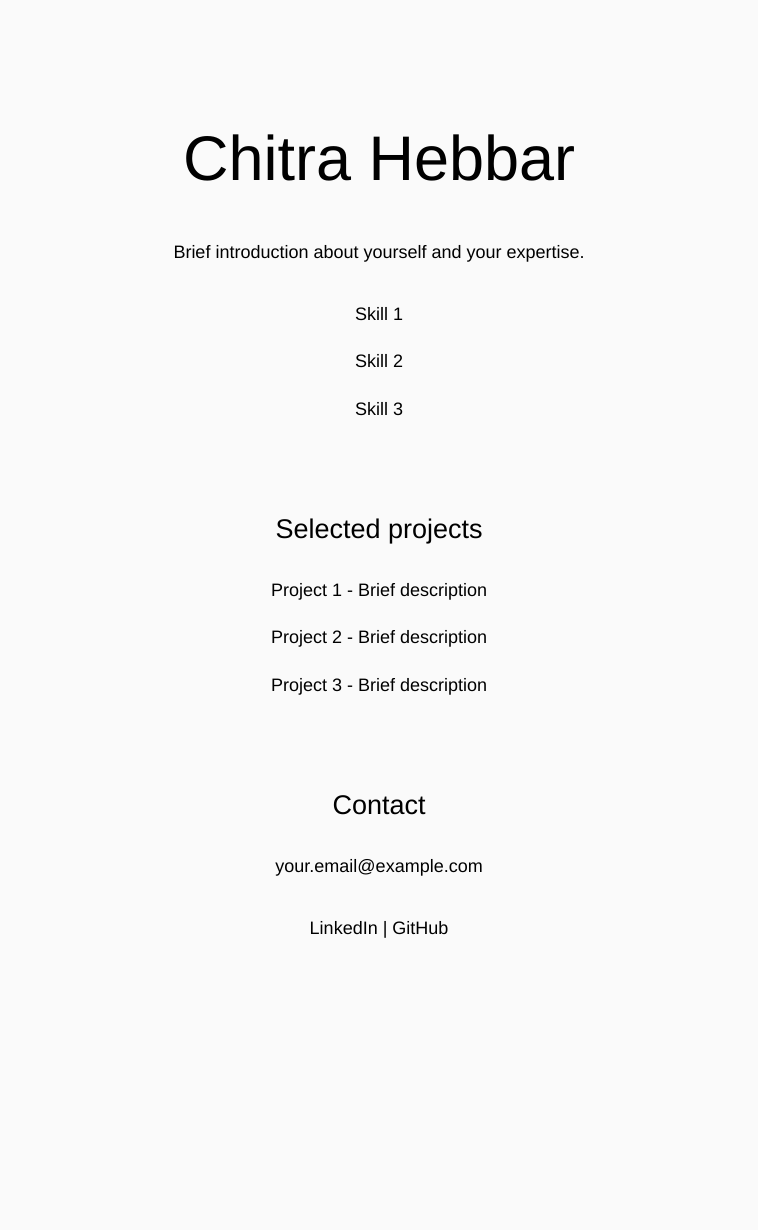
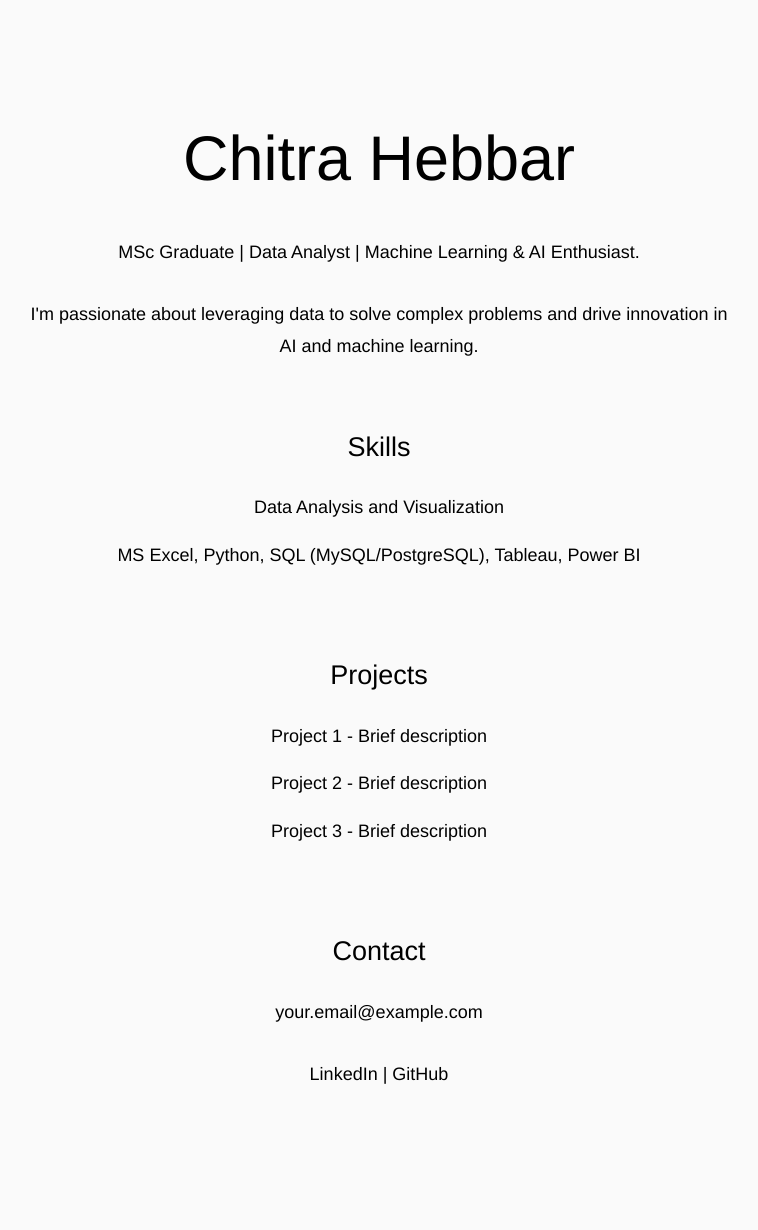
Before and after one commit to ChitraHebbar/ChitraHebbar.github.io, a Jekyll site: the page index.html, which Jekyll copies as it is, in a window 1280 px wide. Shown: the whole page, without its empty margins (261-1019 px from the left). Built offline with Jekyll 4.4.1, drawn with Linux system fonts in a browser that asks for light colours; before the commit the page ends 1084 px from its top, so only the background shows below that.

Commit message:
Update index.html

```diff
--- a/index.html
+++ b/index.html
@@ -8,18 +8,18 @@
 </head>
 <body>
     <h1>Chitra Hebbar</h1>
-    <p>Brief introduction about yourself and your expertise.</p>
-
+    <p> MSc Graduate | Data Analyst | Machine Learning & AI Enthusiast.</p>
+    <p>I'm passionate about leveraging data to solve complex problems and drive innovation in AI and machine learning.</p>
     <section>
+        <h2>Skills</h2>
         <ul>
-            <li>Skill 1</li>
-            <li>Skill 2</li>
-            <li>Skill 3</li>
+            <li>Data Analysis and Visualization</li>
+            <li>MS Excel, Python, SQL (MySQL/PostgreSQL), Tableau, Power BI</li>
         </ul>
     </section>
 
     <section>
-        <h2>Selected projects</h2>
+        <h2>Projects</h2>
         <ul>
             <li><a href="#">Project 1</a> - Brief description</li>
             <li><a href="#">Project 2</a> - Brief description</li>
@@ -30,7 +30,7 @@
     <section>
         <h2>Contact</h2>
         <p><a href="mailto:your.email@example.com">your.email@example.com</a></p>
-        <p><a href="https://linkedin.com/in/Chitrahebbar">LinkedIn</a> | <a href="https://github.com/ChitraHebbar">GitHub</a></p>
+        <p><a href="https://se.linkedin.com/in/chitra-suresh-hebbar">LinkedIn</a> | <a href="https://github.com/ChitraHebbar">GitHub</a></p>
     </section>
 </body>
 </html>
```
